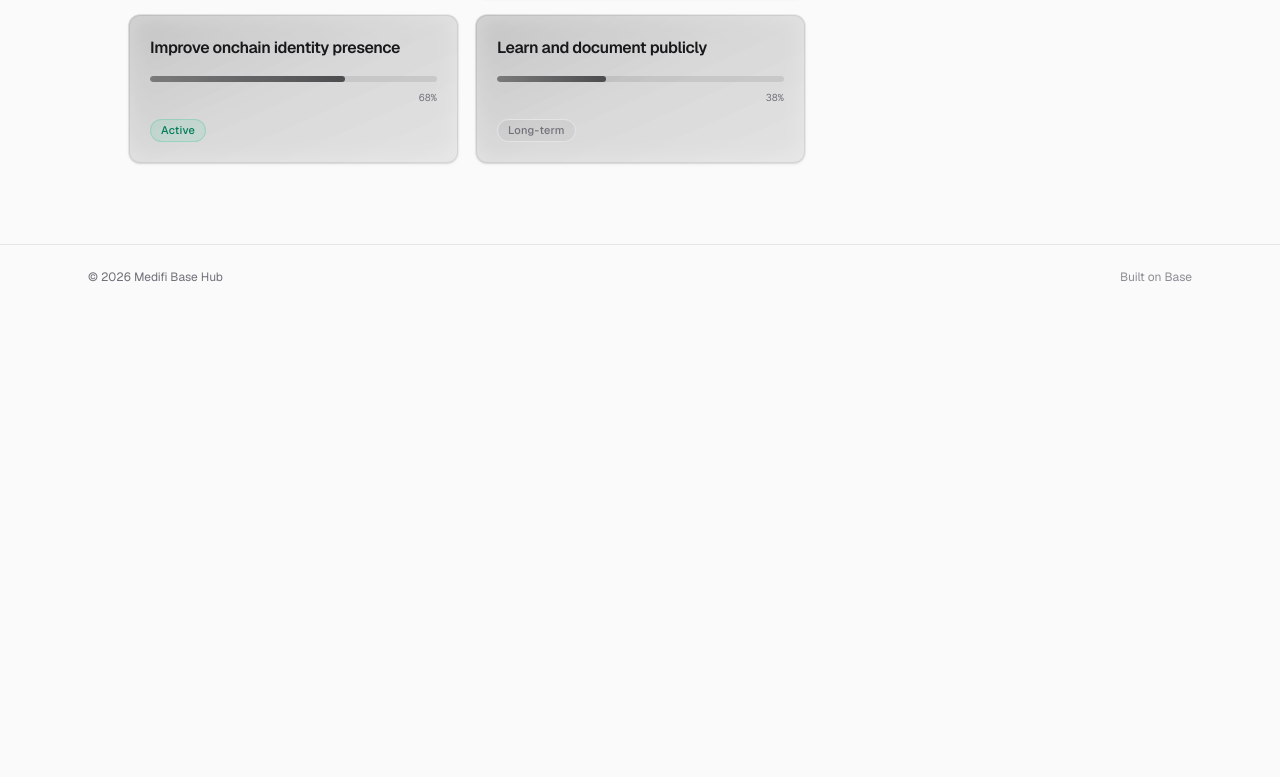
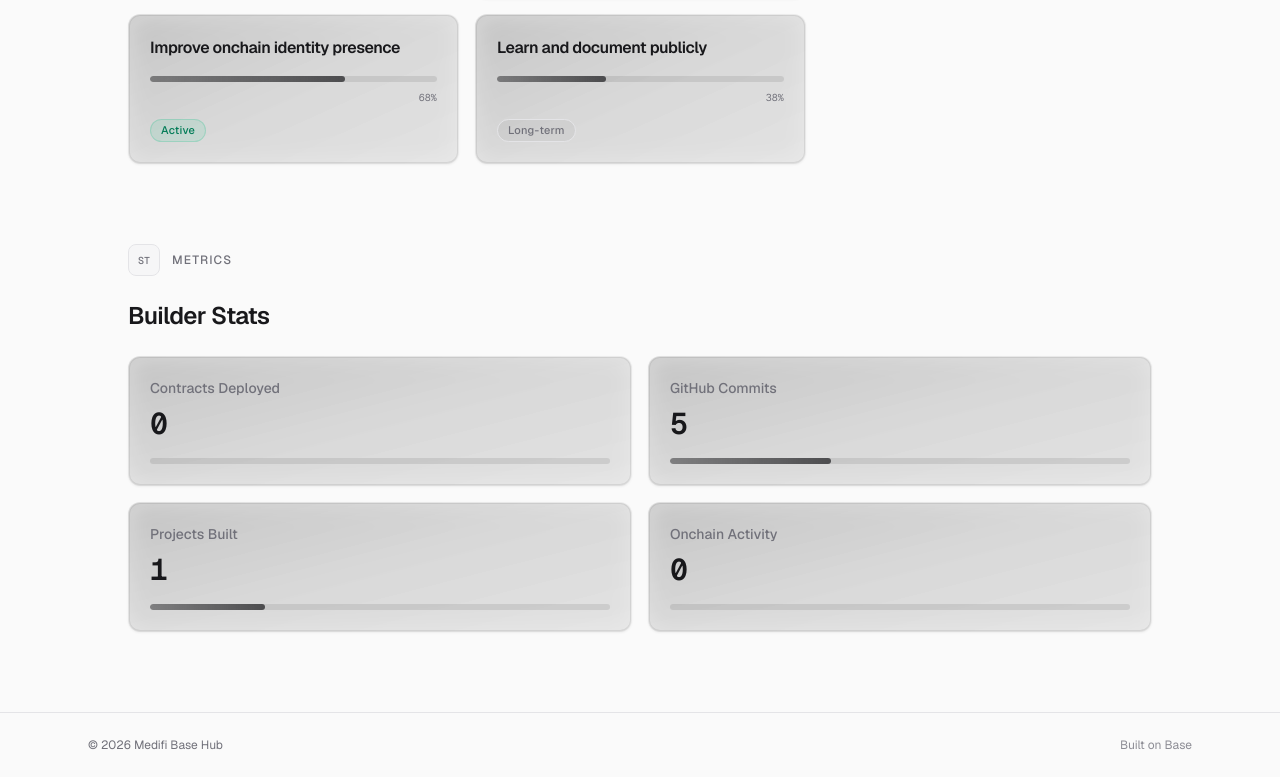
Before and after one commit to mahdijnt/medifi-base-hub, a Next.js app: page / in a window 1280 px wide. Shown: the part 2805-3582 px from the top of the page. Before the commit the page ends 3114 px from the top, so only its background shows below. Built offline with nearby package versions, Linux system fonts and the light colour scheme.

Commit message:
feat: add builder stats placeholder

```diff
--- a/app/page.tsx
+++ b/app/page.tsx
@@ -1,6 +1,7 @@
 import { IdentityHub } from "@/components/identity";
 import { CurrentGoals } from "@/components/goals";
 import { FeaturedProjects } from "@/components/projects";
+import { BuilderStats } from "@/components/stats";
 import { BuilderStory } from "@/components/story";
 
 export default function Home() {
@@ -10,6 +11,7 @@ export default function Home() {
       <BuilderStory />
       <FeaturedProjects />
       <CurrentGoals />
+      <BuilderStats />
     </>
   );
 }
--- /dev/null
+++ b/components/stats/builder-stats.tsx
@@ -0,0 +1,48 @@
+import { FadeIn } from "@/components/ui/fade-in";
+import { builderStats } from "@/data/stats";
+import { StatCard } from "./stat-card";
+
+const STAGGER_MS = 150;
+
+export function BuilderStats() {
+  return (
+    <section aria-labelledby="builder-stats-heading" className="pb-16 sm:pb-20">
+      <div className="mx-auto w-full max-w-5xl space-y-6">
+        <FadeIn duration={450}>
+          <div className="flex items-center gap-3">
+            <span
+              className="inline-flex size-8 items-center justify-center rounded-lg border border-border bg-surface/60 font-mono text-[10px] font-medium text-muted"
+              aria-hidden="true"
+            >
+              ST
+            </span>
+            <p className="text-xs font-medium uppercase tracking-widest text-muted">
+              Metrics
+            </p>
+          </div>
+        </FadeIn>
+
+        <FadeIn delay={STAGGER_MS} duration={500}>
+          <h2
+            id="builder-stats-heading"
+            className="text-xl font-semibold tracking-tight text-foreground sm:text-2xl"
+          >
+            Builder Stats
+          </h2>
+        </FadeIn>
+
+        <div className="grid grid-cols-1 gap-4 sm:grid-cols-2">
+          {builderStats.map((stat, index) => (
+            <FadeIn
+              key={stat.id}
+              delay={STAGGER_MS * 2 + index * STAGGER_MS}
+              duration={500}
+            >
+              <StatCard stat={stat} />
+            </FadeIn>
+          ))}
+        </div>
+      </div>
+    </section>
+  );
+}
--- /dev/null
+++ b/components/stats/index.ts
@@ -0,0 +1,2 @@
+export { BuilderStats } from "./builder-stats";
+export { StatCard } from "./stat-card";
--- /dev/null
+++ b/components/stats/stat-card.tsx
@@ -0,0 +1,55 @@
+import type { BuilderStat } from "@/data/stats";
+import { cn } from "@/lib/utils";
+
+type StatCardProps = {
+  stat: BuilderStat;
+};
+
+export function StatCard({ stat }: StatCardProps) {
+  return (
+    <article
+      className={cn(
+        "group relative rounded-xl p-px",
+        "bg-gradient-to-br from-black/10 via-black/5 to-black/[0.03]",
+        "dark:from-white/20 dark:via-white/10 dark:to-white/5",
+        "transition-transform duration-300 ease-out hover:scale-[1.03]",
+      )}
+    >
+      <div
+        className={cn(
+          "relative flex h-full flex-col rounded-[11px] p-5",
+          "border border-black/[0.08] bg-black/[0.04] backdrop-blur-[12px]",
+          "dark:border-white/15 dark:bg-white/[0.08]",
+          "shadow-sm transition-shadow duration-300",
+          "group-hover:shadow-[0_0_24px_-4px_var(--glow)]",
+        )}
+      >
+        <div
+          className="pointer-events-none absolute inset-0 rounded-[11px] bg-[radial-gradient(ellipse_at_top_right,var(--glow),transparent_60%)] opacity-0 transition-opacity duration-300 group-hover:opacity-100"
+          aria-hidden="true"
+        />
+
+        <div className="relative flex flex-1 flex-col">
+          <p className="text-sm font-medium text-muted">{stat.title}</p>
+
+          <p className="mt-2 font-mono text-3xl font-semibold tracking-tight text-foreground">
+            {stat.value.toLocaleString()}
+          </p>
+
+          <div className="mt-4 space-y-2">
+            <div
+              className="h-1.5 w-full overflow-hidden rounded-full bg-foreground/10"
+              role="presentation"
+              aria-hidden="true"
+            >
+              <div
+                className="h-full rounded-full bg-gradient-to-r from-foreground/40 to-foreground/70 transition-none"
+                style={{ width: `${stat.progress}%` }}
+              />
+            </div>
+          </div>
+        </div>
+      </div>
+    </article>
+  );
+}
--- a/data/index.ts
+++ b/data/index.ts
@@ -6,3 +6,5 @@ export { featuredProjects } from "./projects";
 export type { Project, ProjectStatus } from "./projects";
 export { currentGoals } from "./goals";
 export type { Goal, GoalTag } from "./goals";
+export { builderStats } from "./stats";
+export type { BuilderStat } from "./stats";
--- /dev/null
+++ b/data/stats.ts
@@ -0,0 +1,34 @@
+export type BuilderStat = {
+  id: string;
+  title: string;
+  value: number;
+  /** Decorative progress bar width (0–100), visual only */
+  progress: number;
+};
+
+export const builderStats: BuilderStat[] = [
+  {
+    id: "contracts-deployed",
+    title: "Contracts Deployed",
+    value: 0,
+    progress: 0,
+  },
+  {
+    id: "github-commits",
+    title: "GitHub Commits",
+    value: 5,
+    progress: 35,
+  },
+  {
+    id: "projects-built",
+    title: "Projects Built",
+    value: 1,
+    progress: 25,
+  },
+  {
+    id: "onchain-activity",
+    title: "Onchain Activity",
+    value: 0,
+    progress: 0,
+  },
+];
```
